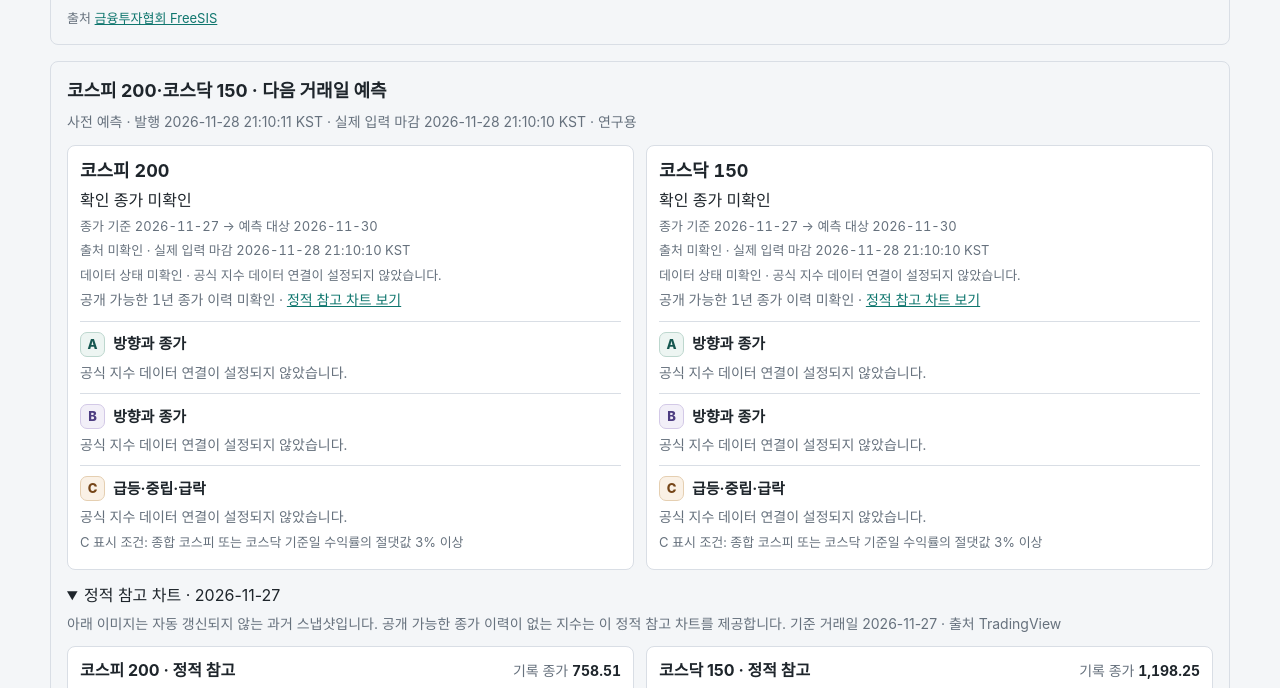
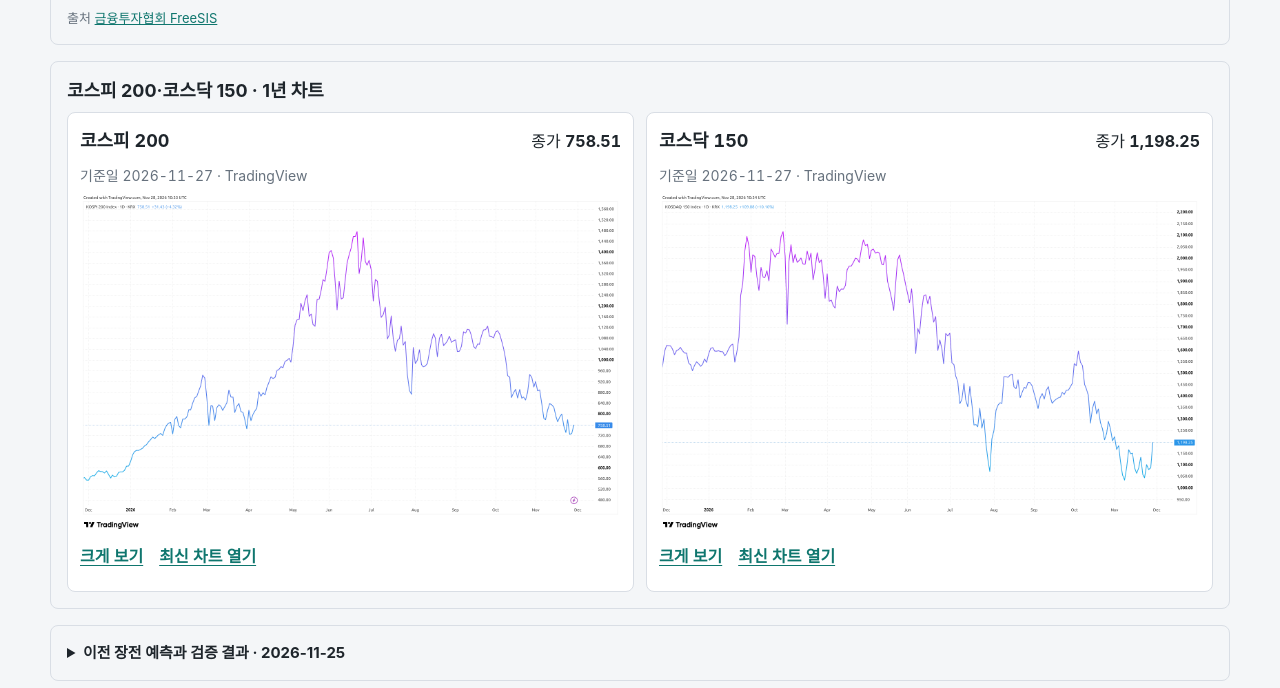
Before and after one commit to Junhyuk/stock_pred, a plain HTML site: page docs/reliable-index-forecast.html in a window 1280 px wide. Shown: the part 5689-6377 px from the top of the page. Drawn offline with Linux system fonts and the light colour scheme.

Commit message:
Show benchmark indices without unverified forecasts

```diff
--- a/docs/assets/benchmark-forecasts.js
+++ b/docs/assets/benchmark-forecasts.js
@@ -1,9 +1,7 @@
 (() => {
   'use strict';
   const host = document.getElementById('benchmark-forecast-cards');
-  const status = document.getElementById('benchmark-forecast-status');
-  const fallback = document.getElementById('benchmark-static-fallback');
-  if (!host || !status) return;
+  if (!host) return;
   const markets = [['KOSPI200', '코스피 200'], ['KOSDAQ150', '코스닥 150']];
   const number = value => typeof value === 'number' && Number.isFinite(value);
   const positive = value => number(value) && value > 0;
@@ -36,26 +34,6 @@
     const details = element('details', undefined, className);
     details.append(element('summary', summary), body);
     return details;
-  }
-  function reason(row) {
-    const messages = {
-      credential_missing: '공식 지수 데이터 연결이 설정되지 않았습니다.',
-      authentication_failed: '공식 지수 데이터 연결 인증을 확인해야 합니다.',
-      rate_limited: '데이터 제공처의 요청 한도에 도달했습니다.',
-      network_error: '데이터 제공처에 연결하지 못했습니다.',
-      invalid_response: '응답에서 정확한 지수 값을 확인하지 못했습니다.',
-      no_exact_index_history: '정확한 지수의 과거 종가가 없습니다.',
-      no_exact_index_rows: '정확한 지수의 종가를 확인하지 못했습니다.',
-      derived_publication_unavailable: '공개 가능한 예측 자료가 없습니다.',
-      outside_premarket_window: '장전 발행 시간이 지나 새 예측을 발행하지 않았습니다.',
-      latest_close_unavailable: '기준 거래일의 종가를 확인하지 못했습니다.',
-      benchmark_processing_error: '지수 예측 자료를 확인하지 못했습니다.',
-      insufficient_history: '예측에 필요한 과거 자료가 부족합니다.',
-      insufficient_training_history: '학습에 필요한 과거 자료가 부족합니다.',
-    };
-    if (messages[row?.reason]) return messages[row.reason];
-    return typeof row?.reason === 'string' && /[가-힣]/.test(row.reason)
-      ? row.reason : '공개 가능한 예측 자료가 없습니다.';
   }
   function evidence(row, forward, letter) {
     const data = row.evaluation || {};
@@ -112,19 +90,19 @@
     return disclosure(isC ? '검증 표본·3분류 성과' : '검증 표본·방향 적중률', body, 'benchmark-evidence');
   }
   function model(letter, row, forward) {
-    row = row || {};
+    if (!['ready', 'research_candidate'].includes(row?.status)
+        || typeof row.model_version !== 'string' || !row.model_version.trim()
+        || forward?.model_version !== row.model_version) return null;
+    const n = letter === 'C' ? forward.class_n : forward.n;
+    const accuracy = letter === 'C' ? forward.class_hit_rate : forward.hit_rate;
+    if (!Number.isInteger(n) || n < 1 || !probability(accuracy)) return null;
+    const values = letter === 'C' ? [row.p_down, row.p_normal, row.p_up] : [row.p_up, row.p_down];
+    if (!values.every(probability) || Math.abs(values.reduce((a, b) => a + b, 0) - 1) >= 1e-6) return null;
     const block = element('section', undefined, `benchmark-model model-${letter.toLowerCase()}`);
     block.dataset.model = letter;
     const heading = element('h4');
     heading.append(element('span', letter, 'model-letter'), document.createTextNode(letter === 'C' ? '급등·중립·급락' : '방향과 종가'));
-    block.append(heading);
-    const allowed = ['ready', 'research_candidate'].includes(row.status);
-    const values = letter === 'C' ? [row.p_down, row.p_normal, row.p_up] : [row.p_up, row.p_down];
-    const valid = allowed && values.every(probability) && Math.abs(values.reduce((a, b) => a + b, 0) - 1) < 1e-6;
-    if (!valid) {
-      block.append(element('p', reason(row), 'benchmark-empty'));
-      return block;
-    }
+    block.append(heading, element('p', `실측 ${letter === 'C' ? '3분류' : '방향'} 적중률 ${percent(accuracy)} (${count(n)})`, 'benchmark-evidence'));
     if (row.evaluation?.status === 'unconfirmed_research') {
       block.append(element('p', '연구 예측 · 검증 기준 미충족', 'benchmark-evidence'));
     } else if (row.evaluation?.status === 'accepted_research') {
@@ -140,7 +118,7 @@
       const direction = row.p_up === .5 ? '동률' : row.p_up > .5 ? '상승 우세' : '하락 우세';
       block.append(element('p', `방향 ${direction} · 상승 ${percent(row.p_up)} / 하락 ${percent(row.p_down)}`, 'benchmark-model-values benchmark-direction'));
     }
-    block.append(element('p', `예상 종가 ${level(row.expected_index)}`, 'benchmark-model-values'));
+    if (positive(row.expected_index)) block.append(element('p', `예상 종가 ${level(row.expected_index)}`, 'benchmark-model-values'));
     const interval = row.interval;
     if (interval && positive(interval.low) && positive(interval.high) && interval.low <= interval.high
         && probability(interval.level) && interval.level > 0) {
@@ -150,12 +128,12 @@
     if (evaluation) block.append(evaluation);
     return block;
   }
-  function chart(code, name, row) {
+  function chart(code, name, row, snapshotDate) {
     const data = row.chart;
     const end = date(data?.asof_date);
     const anchor = date(row.asof_date);
     let points = [];
-    if (end && anchor && end <= anchor && data?.publish_allowed !== false && source(data.source) !== '미확인' && Array.isArray(data.points)) {
+    if (end && anchor && end <= anchor && end >= snapshotDate && data.raw_display_permitted === true && data.publish_allowed !== false && source(data.source) !== '미확인' && Array.isArray(data.points)) {
       const since = new Date(end + 'T00:00:00Z');
       since.setUTCFullYear(since.getUTCFullYear() - 1);
       const start = since.toISOString().slice(0, 10);
@@ -164,14 +142,9 @@
         .sort((a, b) => a.date.localeCompare(b.date));
       if (points.some(point => { const duplicate = seen.has(point.date); seen.add(point.date); return duplicate; })) points = [];
     }
-    if (points.length < 2) {
-      const missing = element('p', '공개 가능한 1년 종가 이력 미확인 · ', 'benchmark-empty');
-      const link = element('a', '정적 참고 차트 보기');
-      link.href = `#benchmark-${code.toLowerCase()}`;
-      link.addEventListener('click', () => { if (fallback) fallback.open = true; });
-      missing.append(link);
-      return { node: missing, ready: false };
-    }
+    const latest = points.at(-1);
+    if (!latest || latest.date !== end) return null;
+    if (points.length === 1) return { node: null, latest, source: source(data.source) };
     const figure = element('figure', undefined, 'benchmark-chart');
     const ns = 'http://www.w3.org/2000/svg';
     const svg = document.createElementNS(ns, 'svg');
@@ -221,45 +194,45 @@
     table.append(caption, head, body);
     tableWrap.append(table);
     figure.append(disclosure('차트 종가 표', tableWrap, 'benchmark-chart-data'));
-    return { node: figure, ready: true };
+    return { node: figure, latest, source: source(data.source) };
   }
   function render(data) {
-    host.replaceChildren();
-    let charts = 0;
     for (const [code, name] of markets) {
-      const row = data.markets[code] || {};
-      const card = element('article', undefined, 'benchmark-card benchmark-forecast-card');
-      card.dataset.benchmark = code;
-      const title = element('h3', name);
-      title.id = `benchmark-forecast-${code.toLowerCase()}`;
-      card.setAttribute('aria-labelledby', title.id);
-      card.append(title, element('p', `확인 종가 ${level(row.close)}`, 'benchmark-close'));
-      card.append(element('p', `종가 기준 ${date(row.asof_date) || '미확인'} → 예측 대상 ${date(row.target_date) || date(data.target_date) || '미확인'}`, 'benchmark-forecast-meta'));
-      card.append(element('p', `출처 ${source(row.source)} · 실제 입력 마감 ${time(row.cutoff)}`, 'benchmark-forecast-meta'));
-      card.append(element('p', `데이터 상태 ${row.status === 'ready' ? '확인됨' : row.status === 'stale' ? '갱신 지연' : '미확인'}${row.reason ? ' · ' + reason(row) : ''}`, 'benchmark-forecast-meta'));
-      const history = chart(code, name, row);
-      charts += Number(history.ready);
-      card.append(history.node);
-      for (const letter of ['A', 'B']) card.append(model(letter, row.models?.[letter], row.forward_validation?.[letter]));
-      if (data.c_trigger?.status === 'triggered') {
-        card.append(model('C', row.models?.C, row.forward_validation?.C));
-        card.append(element('p', 'C 표시 조건: 종합 코스피 또는 코스닥 기준일 수익률의 절댓값 3% 이상', 'benchmark-evidence'));
+      const row = data.markets[code];
+      if (!row) continue;
+      const card = host.querySelector(`[data-benchmark="${code}"]`);
+      if (!card) continue;
+      const stamp = card.querySelector('.benchmark-quote-meta time');
+      const history = chart(code, name, row, stamp.dateTime);
+      if (history) {
+        const archivedImage = card.querySelector('.benchmark-image');
+        if (history.node) {
+          archivedImage.replaceWith(history.node);
+          card.querySelector('.benchmark-links a[href$=".png"]').remove();
+        } else if (history.latest.date > stamp.dateTime) {
+          archivedImage.before(element('p', `1년 차트 기준일 ${stamp.dateTime} · TradingView`, 'benchmark-quote-meta'));
+        }
+        card.querySelector('.benchmark-close strong').textContent = level(history.latest.close);
+        stamp.dateTime = history.latest.date;
+        stamp.textContent = history.latest.date;
+        card.querySelector('.benchmark-source').textContent = history.source;
       }
-      host.append(card);
+      const visible = [];
+      for (const letter of ['A', 'B', 'C']) {
+        if (letter === 'C' && data.c_trigger?.status !== 'triggered') continue;
+        const panel = model(letter, row.models?.[letter], row.forward_validation?.[letter]);
+        if (panel) visible.push(panel);
+      }
+      if (visible.length) {
+        const target = date(row.target_date) || date(data.target_date);
+        const label = data.issue_kind === 'preliminary' ? '사전 예측' : '다음 거래일 예측';
+        card.append(element('p', [label, target].filter(Boolean).join(' · '), 'benchmark-forecast-meta'), ...visible);
+      }
     }
-    if (fallback) fallback.open = charts < markets.length;
-    const kind = data.issue_kind === 'preliminary' ? '사전 예측' : data.issue_kind === 'final' ? '최종 예측' : '발행 구분 미확인';
-    status.textContent = `${kind} · 발행 ${time(data.issued_at)} · 실제 입력 마감 ${time(data.cutoff)} · 연구용`;
-    host.setAttribute('aria-busy', 'false');
   }
+  // The HTML already displays both dated closes and charts, including when the feed is unavailable.
   fetch('data/benchmark_forecasts.json', { cache: 'no-store' })
-    .then(response => { if (!response.ok) throw new Error('unavailable'); return response.json(); })
-    .then(data => {
-      if (data?.schema_version !== 1 || !data.markets || typeof data.markets !== 'object' || Array.isArray(data.markets)) throw new Error('schema');
-      render(data);
-    })
-    .catch(() => {
-      render({ markets: {} });
-      status.textContent = '지수별 예측 자료를 확인하지 못했습니다. 날짜가 표시된 정적 참고 차트를 이용할 수 있습니다.';
-    });
+    .then(response => response.ok ? response.json() : null)
+    .then(data => { if (data?.schema_version === 1 && data.markets) render(data); })
+    .catch(() => {});
 })();
--- a/docs/reliable-index-forecast.html
+++ b/docs/reliable-index-forecast.html
@@ -264,7 +264,6 @@
       font-weight: 700;
     }
     .benchmark-grid { display: grid; grid-template-columns: repeat(2, minmax(0, 1fr)); gap: 12px; }
-    .benchmark-meta { margin-bottom: 12px; color: var(--muted); font-size: .875rem; }
     .benchmark-card { padding: 12px; border: 1px solid var(--line); border-radius: 8px; background: var(--panel); }
     .benchmark-card header { display: flex; align-items: baseline; justify-content: space-between; flex-wrap: wrap; gap: 4px 8px; margin-bottom: 8px; }
     .benchmark-card h3 { margin: 0; font-size: 16px; }
@@ -294,7 +293,7 @@
     .benchmark-chart-data th, .benchmark-chart-data td { padding: 4px 8px; text-align: right; border-bottom: 1px solid var(--line); }
     .benchmark-chart-data th:first-child, .benchmark-chart-data td:first-child { text-align: left; }
     .benchmark-chart-table { max-height: 240px; overflow: auto; }
-    .benchmark-empty { color: var(--muted); font-size: .875rem; }
+    .benchmark-quote-meta { color: var(--muted); margin: 4px 0 10px; font-size: .875rem; }
     .visually-hidden { position: absolute; width: 1px; height: 1px; padding: 0; overflow: hidden; clip-path: inset(50%); white-space: nowrap; }
     @media (max-width: 680px) { .benchmark-grid { grid-template-columns: minmax(0, 1fr); } }
     @media (max-width: 380px) {
@@ -332,7 +331,7 @@
     <details class="market-menu">
       <summary>차트·지표</summary>
       <nav aria-label="차트·지표 및 리포트">
-        <a href="#benchmark-indices">200·150 예측·차트</a>
+        <a href="#benchmark-indices">코스피 200·코스닥 150</a>
         <a href="#recent-market-closes">최근 확인 종가</a>
         <a href="#kospi-flow">시장 수급</a>
         <a href="#stock-investor-flow">종목 수급</a>
@@ -424,15 +423,11 @@
     <p class="credit-source">출처 <a href="https://freesis.kofia.or.kr/stat/FreeSIS.do?parentDivId=MSIS10000000000000&amp;serviceId=STATSCU0100000140">금융투자협회 FreeSIS</a></p>
   </section>
   <section id="benchmark-indices" class="notice" aria-labelledby="benchmark-indices-title">
-    <h2 id="benchmark-indices-title">코스피 200·코스닥 150 · 다음 거래일 예측</h2>
-    <p id="benchmark-forecast-status" class="benchmark-meta" role="status">지수별 예측과 1년 종가를 확인 중입니다.</p>
-    <div id="benchmark-forecast-cards" class="benchmark-grid" aria-busy="true"></div>
-    <details id="benchmark-static-fallback" open>
-    <summary>정적 참고 차트 · 2026-11-27</summary>
-    <p class="benchmark-meta">아래 이미지는 자동 갱신되지 않는 과거 스냅샷입니다. 공개 가능한 종가 이력이 없는 지수는 이 정적 참고 차트를 제공합니다. 기준 거래일 <time datetime="2026-11-27">2026-11-27</time> · 출처 TradingView</p>
-    <div class="benchmark-grid">
-      <article class="benchmark-card" aria-labelledby="benchmark-kospi200">
-        <header><h3 id="benchmark-kospi200">코스피 200 · 정적 참고</h3><p class="benchmark-close">기록 종가 <strong>758.51</strong></p></header>
+    <h2 id="benchmark-indices-title">코스피 200·코스닥 150 · 1년 차트</h2>
+    <div id="benchmark-forecast-cards" class="benchmark-grid">
+      <article class="benchmark-card benchmark-forecast-card" data-benchmark="KOSPI200" aria-labelledby="benchmark-kospi200">
+        <header><h3 id="benchmark-kospi200">코스피 200</h3><p class="benchmark-close">종가 <strong>758.51</strong></p></header>
+        <p class="benchmark-quote-meta">기준일 <time datetime="2026-11-27">2026-11-27</time> · <span class="benchmark-source">TradingView</span></p>
         <a class="benchmark-image" href="assets/benchmarks/kospi200-1y.png" aria-label="코스피 200 1년 차트 원본 이미지 열기">
           <img src="assets/benchmarks/kospi200-1y.png" alt="코스피 200의 최근 1년 흐름. 2026년 11월 27일 종가 758.51." width="1570" height="996" loading="lazy" decoding="async" />
         </a>
@@ -441,8 +436,9 @@
           <a href="https://kr.tradingview.com/symbols/KRX-KOSPI200/">최신 차트 열기<span class="visually-hidden"> · 코스피 200</span></a>
         </div>
       </article>
-      <article class="benchmark-card" aria-labelledby="benchmark-kosdaq150">
-        <header><h3 id="benchmark-kosdaq150">코스닥 150 · 정적 참고</h3><p class="benchmark-close">기록 종가 <strong>1,198.25</strong></p></header>
+      <article class="benchmark-card benchmark-forecast-card" data-benchmark="KOSDAQ150" aria-labelledby="benchmark-kosdaq150">
+        <header><h3 id="benchmark-kosdaq150">코스닥 150</h3><p class="benchmark-close">종가 <strong>1,198.25</strong></p></header>
+        <p class="benchmark-quote-meta">기준일 <time datetime="2026-11-27">2026-11-27</time> · <span class="benchmark-source">TradingView</span></p>
         <a class="benchmark-image" href="assets/benchmarks/kosdaq150-1y.png" aria-label="코스닥 150 1년 차트 원본 이미지 열기">
           <img src="assets/benchmarks/kosdaq150-1y.png" alt="코스닥 150의 최근 1년 흐름. 2026년 11월 27일 종가 1,198.25." width="1570" height="996" loading="lazy" decoding="async" />
         </a>
@@ -452,7 +448,6 @@
         </div>
       </article>
     </div>
-    </details>
   </section>
   <!-- model-bc-range:start -->
   <section id="model-bc-range" class="notice" aria-labelledby="model-bc-range-title" data-target-date="2026-11-25">
```
Also changed, not shown: 2 other files.
